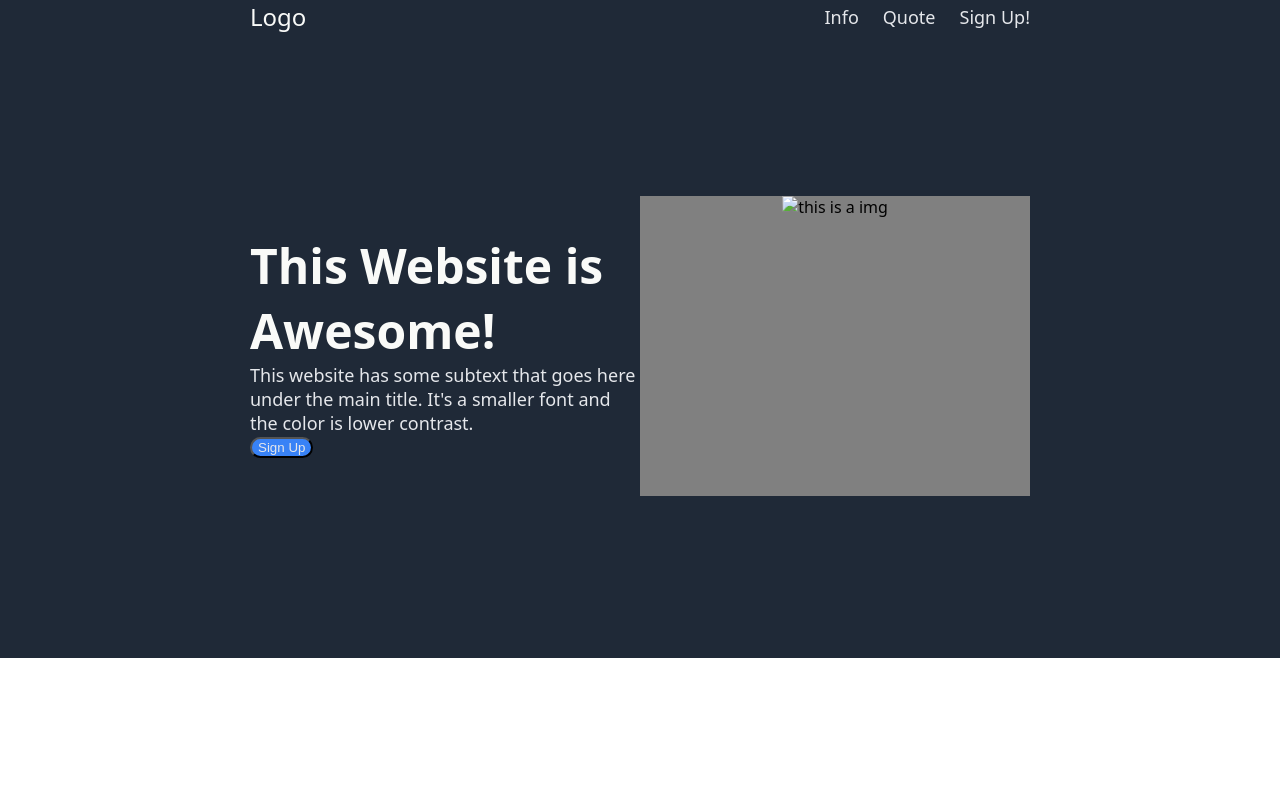
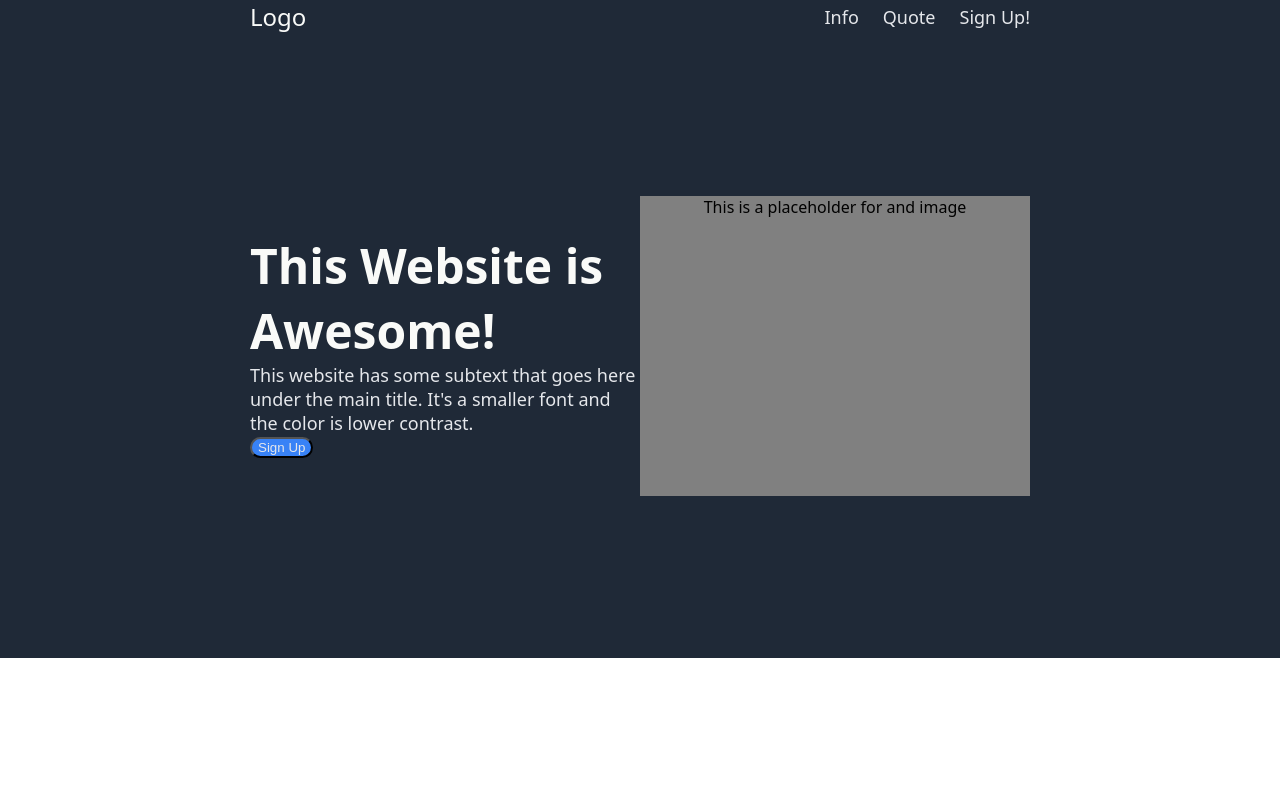
Before and after one commit to nainsworth/landing-page, a plain HTML site: page index.html in a window 1280 px wide. Shown: the top 800 px of the page. Drawn offline with Linux system fonts and the light colour scheme.

Commit message:
Change: Replaced img with a text placeholder for the time being

```diff
--- a/index.html
+++ b/index.html
@@ -25,9 +25,7 @@
                 <div class="hero-body">This website has some subtext that goes here under the main title. It's a smaller font and the color is lower contrast.</div>
                 <button type="submit"><a href="https://www.youtube.com/watch?v=dQw4w9WgXcQ&ab_channel=RickAstley">Sign Up</a></button>
             </div>
-            <div class="hero-img">
-                <img src="#" alt="this is a img">
-            </div>
+            <div class="hero-img">This is a placeholder for and image</div>
         </div>
         <div id="info">
             <div class="info-title">Some Random Information.</div>
```
